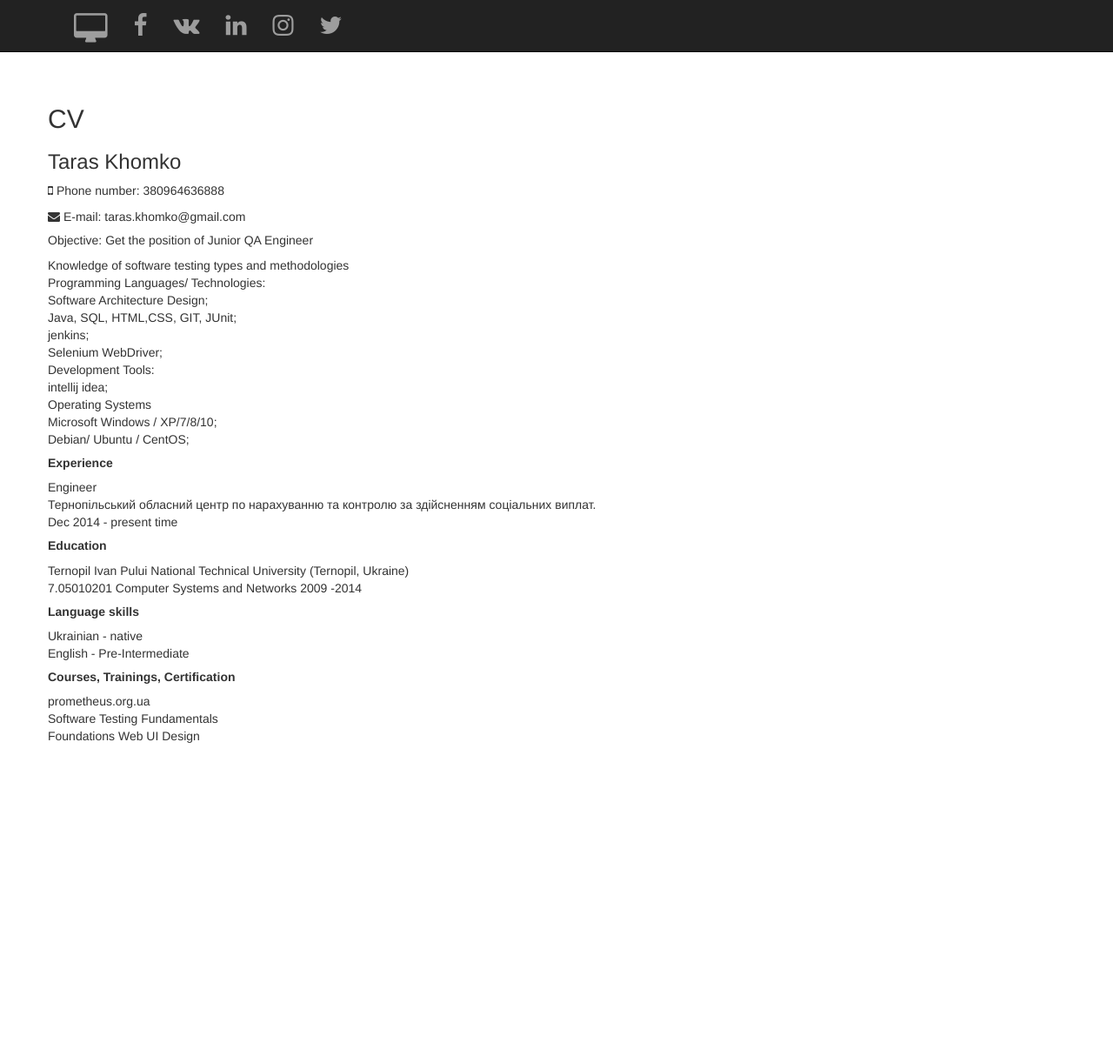
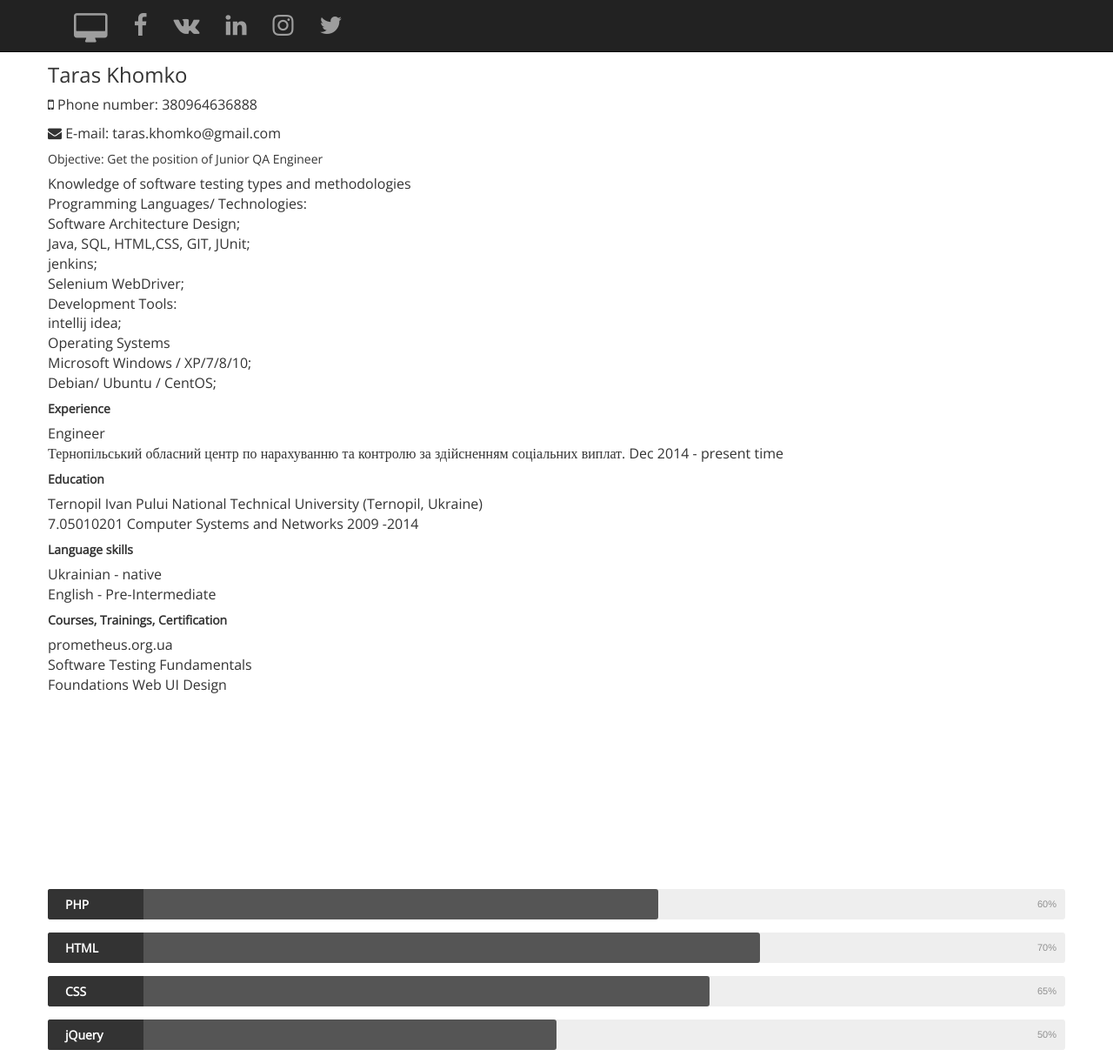
Before and after one commit to TarasKhomko/taraskhomko.github.io, a PHP site: page / in a window 1280 px wide. Shown: the whole page at 87% size. Before the commit the page ends 854 px from the top, so only its background shows below. Run offline with PHP 8.4, Linux system fonts and the light colour scheme; some libraries are stand-ins or nearby versions.

Commit message:
add skills

```diff
--- a/css/style.css
+++ b/css/style.css
@@ -1,5 +1,63 @@
-.container .row{
-    margin-top: 100px;
-    height: 100px;
-    font-size; 12px;
+body{
+
 }
+.info{
+    margin-bottom:  100px;
+font-family: "Open Sans";
+    font-size: 16px;
+}
+.skils{
+  margin-top: 100px;
+}
+.skil {
+	position:relative;
+	display:block;
+	margin-bottom:15px;
+	width:100%;
+	background:#eee;
+	height:35px;
+	border-radius:3px;
+	transition:0.4s linear;
+	transition-property:width, background-color;
+}
+
+.skil_text {
+	position:absolute;
+	top:0;
+	left:0;
+  width:110px;
+	font-weight:bold;
+	font-size:14px;
+	color:#fff;
+	background:#333;
+	border-top-left-radius:3px;
+	border-bottom-left-radius:3px;
+}
+
+.skil_text span {
+  font-family: "Open Sans";
+	display:block;
+	padding:0 20px;
+	height:35px;
+	line-height:35px;
+	border-top-left-radius:3px;
+	border-bottom-left-radius:3px;
+}
+
+.skil_bar {
+	height:35px;
+	width:0px;
+	background:#555;
+	border-radius:3px;
+}
+
+.skil_percent {
+	position:absolute;
+	right:10px;
+	top:0;
+	font-size:11px;
+	height:35px;
+	line-height:35px;
+	color:#ffffff;
+	color:rgba(0, 0, 0, 0.4);
+}
--- a/index.html
+++ b/index.html
@@ -5,13 +5,13 @@
     <meta http-equiv="X-UA-Compatible" content="IE=edge">
     <meta name="viewport" content="width=device-width, initial-scale=1">
     <!-- The above 3 meta tags *must* come first in the head; any other head content must come *after* these tags -->
-    <title>Bootstrap 101 Template</title>
+    <title>Taras Khomko</title>
 
     <!-- Bootstrap -->
+    <link rel="stylesheet" type="text/css" href="//fonts.googleapis.com/css?family=Open+Sans" />
     <link href="css/bootstrap.css" rel="stylesheet">
-    <link href="/css/style.css" rel="stylesheet">
+    <link href="css/style.css" rel="stylesheet">
        <link href="css/font-awesome.css" rel="stylesheet">
-
     <!-- HTML5 shim and Respond.js for IE8 support of HTML5 elements and media queries -->
     <!-- WARNING: Respond.js doesn't work if you view the page via file:// -->
     <!--[if lt IE 9]>
@@ -48,16 +48,15 @@
 </div>
     <div class="col-md-4">
 <div class="collapse navbar-collapse" id="responsive-menu">
-
-                      </div>
-
-                  </div>
-
                       </div>
                   </div>
-
+               </div>
+                </div>
       <div class="container">
             <div class="row">
+
+<div class="info">
+
                   <h2>CV</h2>
 
    <h3>Taras Khomko</h3>
@@ -77,7 +76,7 @@ Microsoft Windows / XP/7/8/10;<br>
   Debian/ Ubuntu / CentOS;<br>
   <h5><b>Experience</b></h5>
   Engineer<br>
-Тернопільський обласний центр по нарахуванню та контролю за здійсненням соціальних виплат. <br>Dec 2014 - present time <br>
+  Тернопільський обласний центр по нарахуванню та контролю за здійсненням соціальних виплат. Dec 2014 - present time <br>
   <h5><b>Education</b></h5>
   Ternopil Ivan Pului National Technical University  (Ternopil, Ukraine)<br>
   7.05010201 Computer Systems and Networks 2009 -2014<br>
@@ -89,16 +88,60 @@ prometheus.org.ua<br>
   Software Testing Fundamentals<br>
   Foundations Web UI Design <br>
   <br>
+</div>
 
 
             </div>
       </div>
+<div class="container">
+  <div class="row">
+      <div class="skils">
+        <div class="skil" data-percent="60%">
+          <div class="skil_text">
+            <span>PHP</span>
+          </div>
+          <div class="skil_bar"></div>
+          <div class="skil_percent">
+            <span>60%</span>
+          </div>
+        </div>
+    <div class="skil" data-percent="70%">
+      <div class="skil_text">
+        <span>HTML</span>
+      </div>
+      <div class="skil_bar"></div>
+      <div class="skil_percent">
+        <span>70%</span>
+      </div>
+    </div>
+    <div class="skil" data-percent="65%">
+      <div class="skil_text">
+        <span>CSS</span>
+      </div>
+      <div class="skil_bar"></div>
+      <div class="skil_percent">
+        <span>65%</span>
+      </div>
+    </div>
+    <div class="skil" data-percent="50%">
+      <div class="skil_text">
+        <span>jQuery</span>
+      </div>
+      <div class="skil_bar"></div>
+      <div class="skil_percent">
+        <span>50%</span>
+      </div>
+    </div
 
+  </div>
+</div>
+</div>
 
 
     <!-- jQuery (necessary for Bootstrap's JavaScript plugins) -->
-    <script src="https://ajax.googleapis.com/ajax/libs/jquery/1.12.4/jquery.min.js"></script>
+ <script src="https://ajax.googleapis.com/ajax/libs/jquery/3.2.1/jquery.min.js"></script>
     <!-- Include all compiled plugins (below), or include individual files as needed -->
     <script src="js/bootstrap.min.js"></script>
+        <script src="js/js.js"></script>
   </body>
 </html>
--- /dev/null
+++ b/js/js.js
@@ -0,0 +1,6 @@
+
+	$('.skil').each(function(){
+		$(this).find('.skil_bar').animate({
+			width:$(this).attr('data-percent')
+		},6000);
+	});
```
Lines whose indentation alone changed are shown as unchanged.
